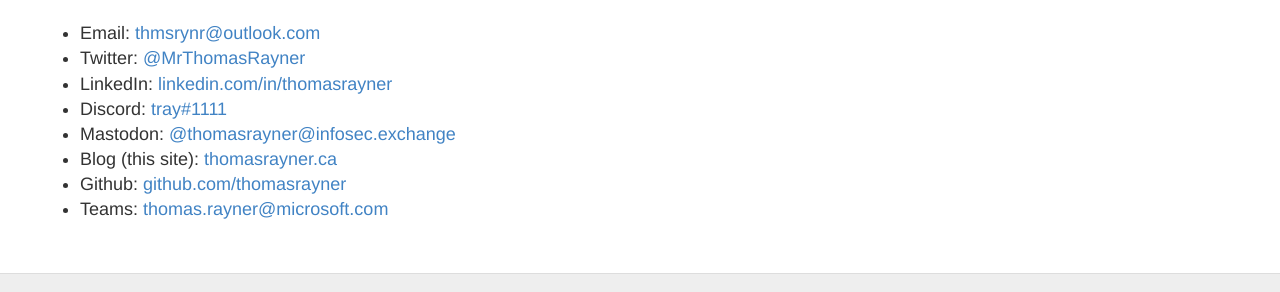
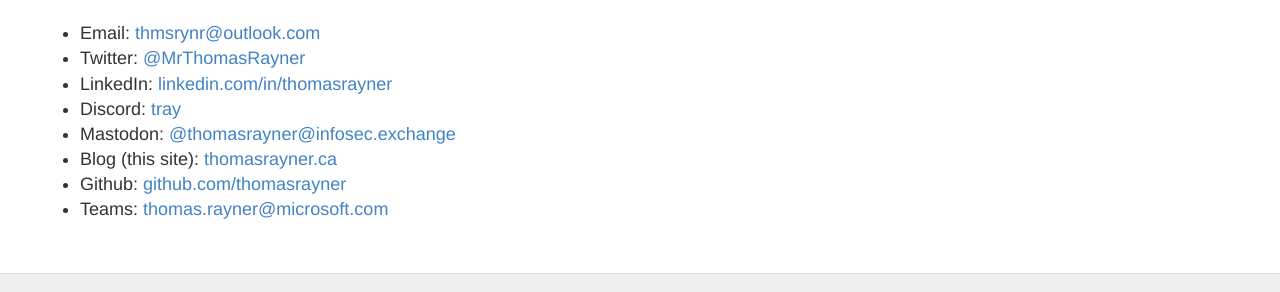
Before and after one commit to thomasrayner/thomasrayner.github.io, a Jekyll site: the page built from findme.md, in a window 1280 px wide. Shown: the part 336-628 px from the top of the page. Built offline with Jekyll 4.4.1, drawn with Linux system fonts in a browser that asks for light colours.

Commit message:
Update findme.md

```diff
--- a/findme.md
+++ b/findme.md
@@ -11,7 +11,7 @@
 * Email: [thmsrynr@outlook.com](mailto:thmsrynr@outlook.com)
 * Twitter: [@MrThomasRayner](https://twitter.com/mrthomasrayner)
 * LinkedIn: [linkedin.com/in/thomasrayner](https://linkedin.com/in/thomasrayner)
-* Discord: [tray#1111](https://discordapp.com/users/497792454393593876)
+* Discord: [tray](https://discordapp.com/users/497792454393593876)
 * Mastodon: [@thomasrayner@infosec.exchange](https://infosec.exchange/@thomasrayner)
 * Blog (this site): [thomasrayner.ca](https://thomasrayner.ca)
 * Github: [github.com/thomasrayner](https://github.com/thomasrayner)
```
